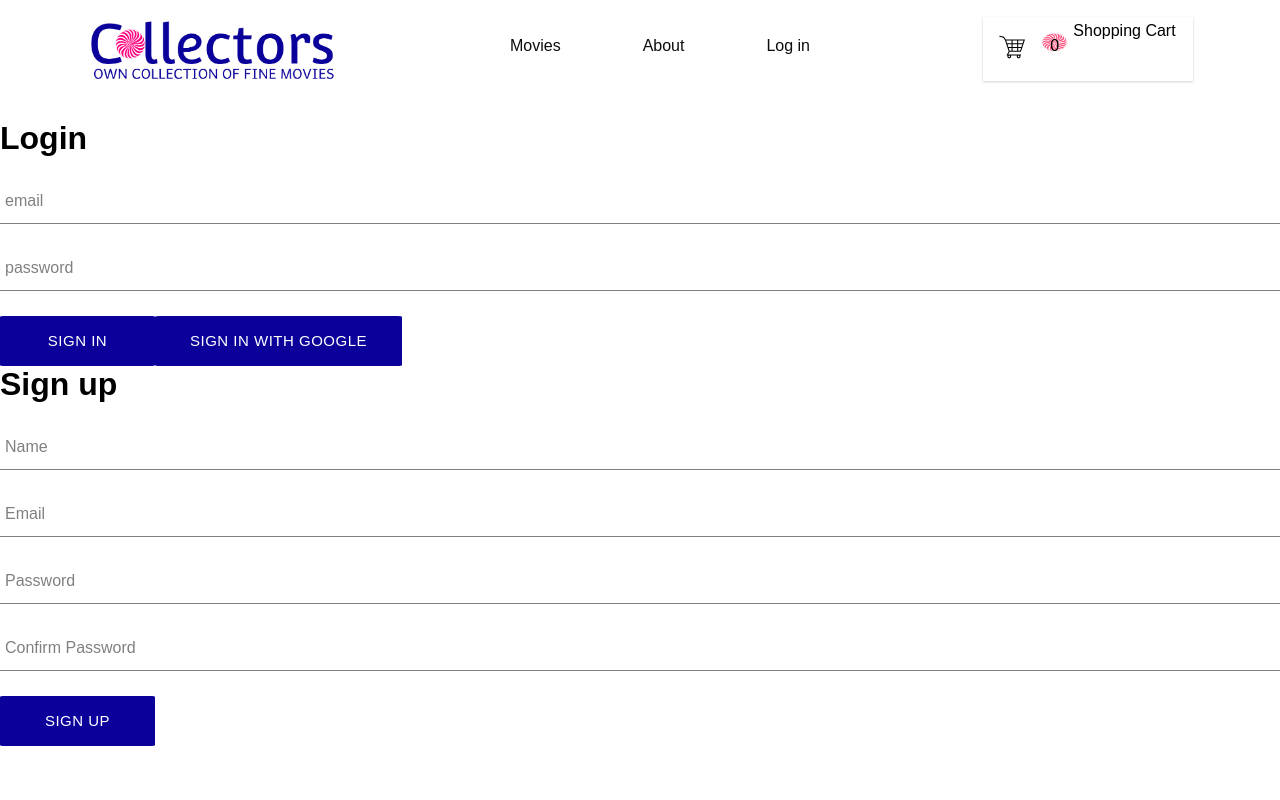
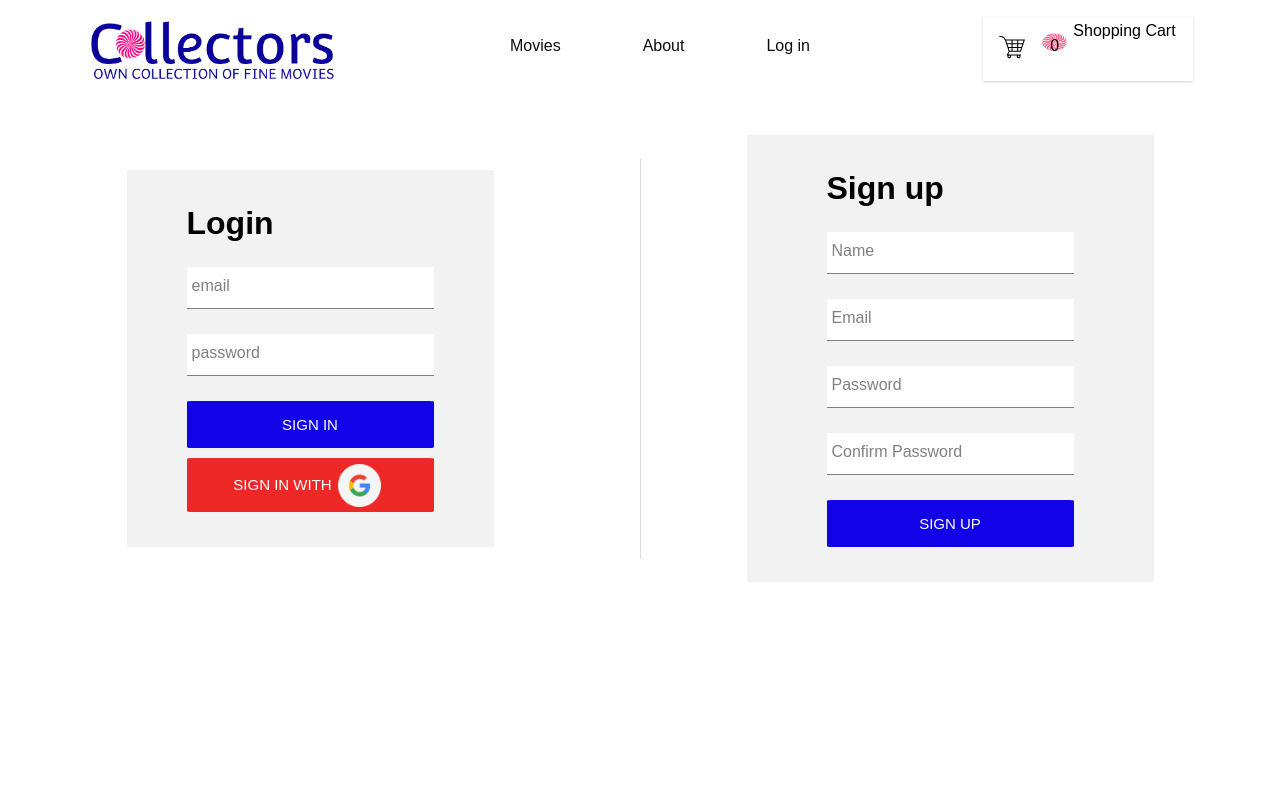
Before and after one commit to DevNeoLee/Collectors-React-Redux-Firebase-E-Commerce-Store-App, a React (Create React App) app: page /login in a window 1280 px wide. Shown: the top 800 px of the page. Built offline with nearby package versions, Linux system fonts and the light colour scheme; no server answers; a web font is replaced by a local one.

Commit message:
Update custom buttom with CSS mudule for different buttons, login, googleLogin, product, cart

```diff
--- a/src/components/categoryItem/categoryItem.js
+++ b/src/components/categoryItem/categoryItem.js
@@ -14,7 +14,7 @@ const CategoryItem = ( { item, addProduct } ) => {
             <h3 className={categoryItemStyle.title}> { name.toUpperCase() }</h3>
             <img src={imageUrl} alt="" width="200" />
             <p className={categoryItemStyle.price}>$ { price }</p>
-            <FormButton onClick={ () => addProduct(item)}> Collect This </FormButton>
+            <FormButton onClick={ () => addProduct(item)} isProduct > Add to Cart </FormButton>
         </div>
     )
 }
--- a/src/components/form-button/form-button.js
+++ b/src/components/form-button/form-button.js
@@ -1,11 +1,12 @@
 
 import React from 'react'
+import googleLogo from '../../logoGoogle.png'
 
 import formButtonStyle from './form-button.module.scss'
 
-const FormButton = ({ children, ...otherProps }) => (
-  <button className={formButtonStyle.button} {...otherProps}>
-    {children}
+const FormButton = ({ children, isGoogle, isProduct, ...otherProps }) => (
+  <button  className={`${formButtonStyle.button} ${isProduct ? formButtonStyle.isProduct : "" } ${isGoogle ? formButtonStyle.isGoogle : "" }`} {...otherProps}>
+    <div>{children} </div>{ isGoogle ? <img src={googleLogo} alt="google-logo" className={formButtonStyle.googleLogo}/> : "" }
   </button>
 );
 
--- a/src/components/form-button/form-button.module.scss
+++ b/src/components/form-button/form-button.module.scss
@@ -1,23 +1,66 @@
 @import '../../App';
 
 .button {
-  min-width: 155px;
-  width: auto;
-  height: 50px;
-  letter-spacing: 0.5px;
-  line-height: 50px;
-  padding: 0 35px 0 35px;
+  // min-width: 155px;
+  width: 100%;
+  height: 47px;
+  // letter-spacing: 0.5px;
+  line-height: 47px;
+  padding: 0 33px 0 33px;
   font-size: 15px;
-  background-color: $primary-color;
+  background-color: #1102e7;
   color: white;
   text-transform: uppercase;
   border: none;
+  outline: none;
   border-radius: 2%;
   cursor: pointer;
+  // margin-right: 25px;
+  margin-top: 10px;
+  // position: relative;
+  display: flex;
+  align-items: center;
+  justify-content: center;
 
   &:hover {
-    background-color: white;
-    color: $primary-color;
-    border: 1px solid $primary-color;
+    background-color: $primary-color;
+    transition: 0.2s;
+  }
+
+  &.isGoogle {
+    background-color: rgba(238, 3, 3, 0.849);
+    height: 54px;
+    line-height: 54px;
+    // position: absolute;
+
+    &:hover {
+        background-color: rgba(201, 0, 0, 0.849);
+
+        .googleLogo {
+          transform: scale(1.1);
+        }
+    }
+  }
+
+  &.isProduct {
+    color: black;
+    font-size: 13px;
+    font-weight:800;
+    height: 42px;
+    line-height: 42px;
+    padding: 0 14px 0 14px;
+    border-radius: 5%;
+    background-color: rgba(252, 206, 0, 0.932);
+    margin-left: 100px;
+    width: auto;
+
+    &:hover {
+      background-color:rgb(252, 185, 0)
+    }
   }
 }
+
+.googleLogo {
+  width: 55px;
+  opacity: 1;
+}
--- a/src/components/login/login.js
+++ b/src/components/login/login.js
@@ -40,7 +40,7 @@ class Login extends React.Component {
     render() {
 
         return (
-            <div className={loginStyle.id}>
+            <div className={loginStyle.login}>
                 <h1>Login</h1>
 
                 <form onSubmit={this.handleSubmit}>
@@ -60,9 +60,10 @@ class Login extends React.Component {
                         label='password'
                         required
                     />
-                    <FormButton type='submit'> Sign in </FormButton>
-                    <FormButton onClick={ signInWithGoogle }> Sign in with Google </FormButton>
+                    <FormButton type='submit' >Sign in </FormButton>
+
                 </form>
+                <FormButton onClick={ signInWithGoogle } isGoogle > Sign in with</FormButton>
             </div>
         )
     }
--- a/src/components/login/login.module.scss
+++ b/src/components/login/login.module.scss
@@ -0,0 +1,11 @@
+.login {
+    background-color: rgba(211,211,211, 0.3);
+    padding: 35px 60px;
+    margin: 15px;
+}
+
+// .login form  {
+//     color: black;
+//     padding: 15px;
+//     margin: 15px;
+// }
--- a/src/components/signup/signup.module.scss
+++ b/src/components/signup/signup.module.scss
@@ -0,0 +1,5 @@
+.signup {
+    background-color: rgba(211,211,211, 0.3);
+    margin: 15px;
+    padding: 35px 80px;
+}
--- a/src/pages/loginpage/loginpage.js
+++ b/src/pages/loginpage/loginpage.js
@@ -9,6 +9,7 @@ import loginpageStyle from './loginpage.module.scss'
 const Loginpage = () => (
   <div className={loginpageStyle.loginpage} >
     <Login />
+    <div className={loginpageStyle.vl}></div>
     <Signup />
   </div>
 );
--- a/src/pages/loginpage/loginpage.module.scss
+++ b/src/pages/loginpage/loginpage.module.scss
@@ -0,0 +1,16 @@
+.loginpage {
+    // background-color: lightgrey;
+    // padding: 15px;
+    display: flex;
+    justify-content: space-around;
+    align-items: center;
+}
+
+.vl {
+  border-left: 1px solid rgba(211,211,211,0.8);
+  height: 400px;
+  position: absolute;
+  left: 50%;
+//   margin-left: -3px;
+//   top: 0;
+}
```
Also changed, not shown: src/logoGoogle.png (added), 1 other file (tests, documents, lock files or other folders).
